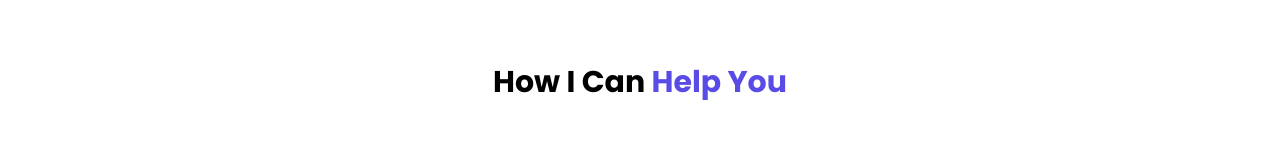
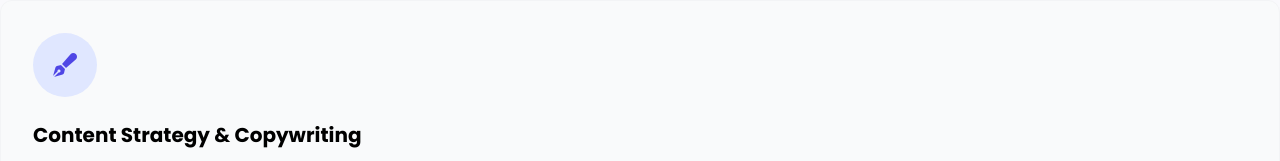
Before and after one commit to TeslaCadena/services, a plain HTML site: page index.html in a window 1280 px wide. Shown: the top 161 px of the page. Drawn offline with nearby package versions, Linux system fonts and the light colour scheme.

Commit message:
Update index.html

```diff
--- a/index.html
+++ b/index.html
@@ -27,12 +27,6 @@
 </style>
 
 <!-- SERVICES SECTION -->
-<section class="py-16 bg-white">
-  <div class="container mx-auto px-4 md:px-8">
-    <div class="text-center mb-16">
-      <h2 class="text-3xl font-bold mb-4">  How I Can <span style="color: #594be5;">Help You</span>
-    </div>
-    <div class="grid grid-cols-1 md:grid-cols-2 lg:grid-cols-3 gap-8">
       <!-- Service Cards -->
       <div class="service-card bg-gray-50 rounded-xl p-8 border border-gray-100">
         <div class="service-icon bg-indigo-100 text-indigo-600 w-16 h-16 rounded-full flex items-center justify-center mb-6">
```
